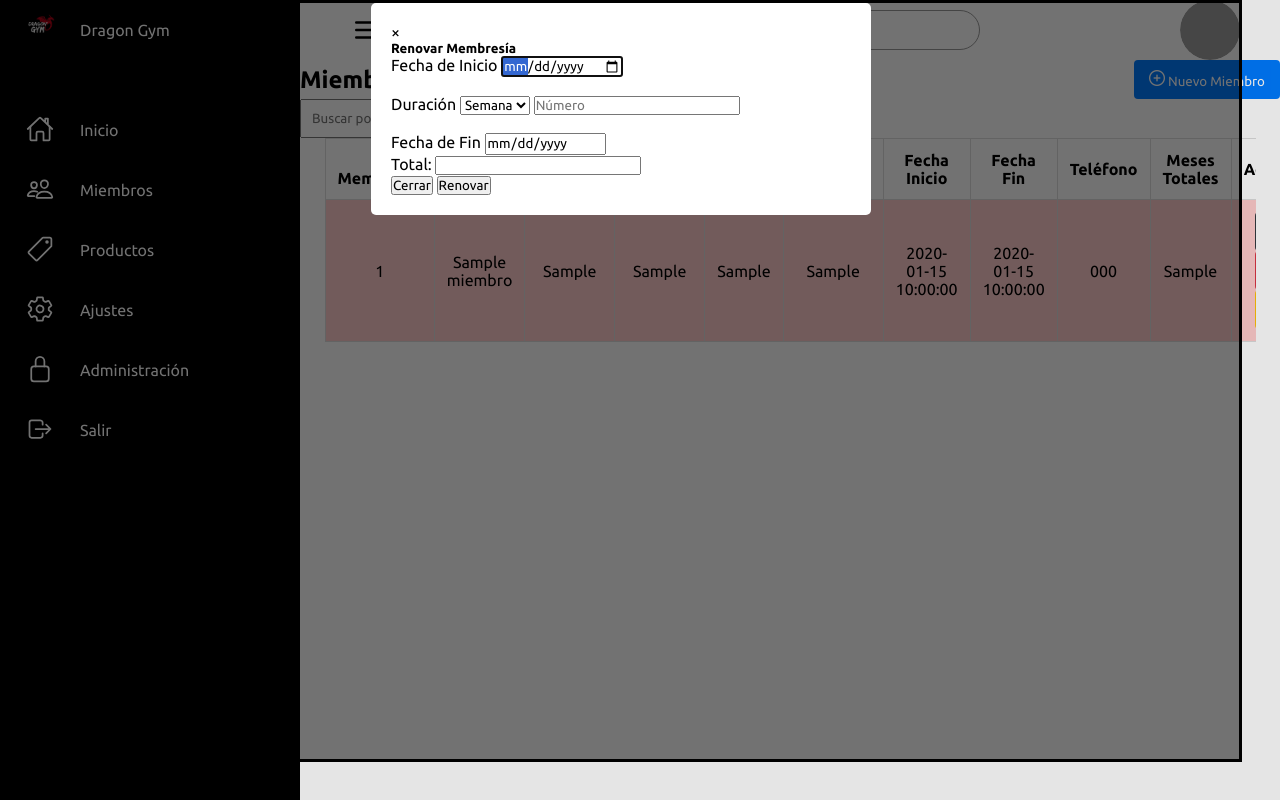
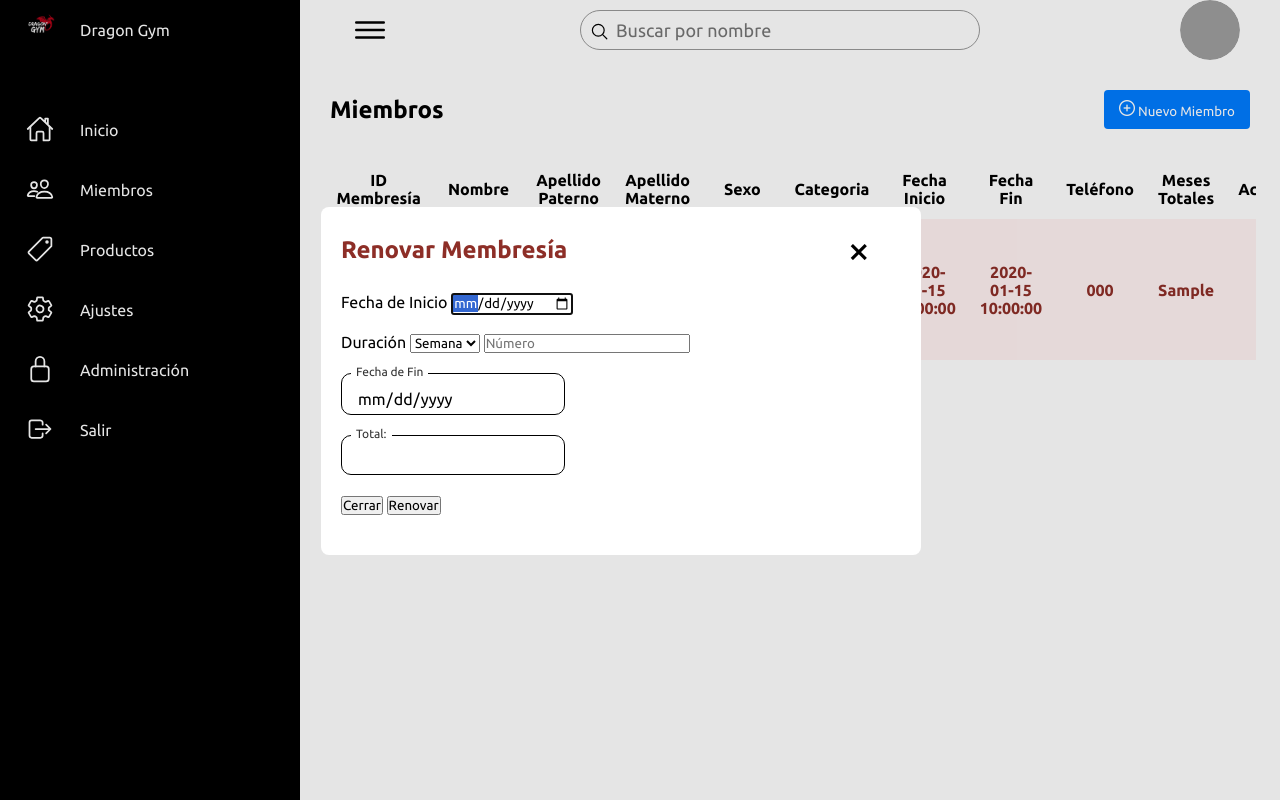
Before and after one commit to ArathCode/DragonGym, a PHP site: page /cliente/Miembros.php in a window 1280 px wide, after a click that opens the changed part. Run offline with PHP 8.4, Linux system fonts and the light colour scheme; tables that the repository leaves empty or names only in its code hold one stand-in row (values such as "Sample post"); grey boxes are pictures that could not be loaded.

Commit message:
Diseño a dialogs de miembros

```diff
--- a/cliente/Miembros.php
+++ b/cliente/Miembros.php
@@ -84,10 +84,12 @@ if (!empty($_POST)) {
                 <ion-icon name="menu-outline"></ion-icon>
             </div>
             <div class="search">
-                <label>
-                    <input type="text" placeholder="Buscar miembro">
-                    <ion-icon name="search-outline"></ion-icon>
-                </label>
+                <form method="GET" action="">
+                    <label>
+                        <input type="text" class="input-control" placeholder="Buscar por nombre" name="search" value="<?php echo $search; ?>">
+                        <ion-icon name="search-outline"></ion-icon>
+                    </label>
+                </form>
             </div>
             <div class="contenedor">
                 <div class="usuario">
@@ -105,12 +107,6 @@ if (!empty($_POST)) {
 
         <?php if (isset($alert)) echo $alert; ?>
 
-        <div class="form-group">
-            <form method="GET" action="">
-                <input type="text" class="input-control" placeholder="Buscar por nombre" name="search" value="<?php echo $search; ?>">
-                <button class="btn-secondary" type="submit">Buscar</button>
-            </form>
-        </div>
 
         <div class="table-container">
             <table class="table">
@@ -182,9 +178,10 @@ if (!empty($_POST)) {
         <dialog id="renovarModal">
             <div class="modal-content">
                 <div class="cierre">
+                <h2>Renovar Membresía</h2>
                     <span class="close" onclick="cerrarModal('renovarModal')">×</span>
                 </div>
-                <h5>Renovar Membresía</h5>
+
                 <form method="POST" action="../servidor/renovar_membresia.php">
                     <input type="hidden" name="id_membresia" id="id_membresia_renovar">
                     <div>
@@ -200,16 +197,15 @@ if (!empty($_POST)) {
                         </select>
                         <input type="number" id="cantidad" name="cantidad" placeholder="Número" oninput="calcularTotal()" required>
                     </div>
-                    <br>
-                    <div>
+                    <div class="input-group">
+                        <input type="date" id="fecha_fin" name="fecha_fin" readonly required>
                         <label>Fecha de Fin</label>
-                        <input type="date" id="fecha_fin" name="fecha_fin" readonly required>
                     </div>
-                    <div>
+                    <div class="input-group">
+                        <input type="text" id="total" name="total" readonly>
                         <label>Total:</label>
-                        <input type="text" id="total" name="total" readonly>
                     </div>
-                    <div>
+                    <div class="input-group">
                         <button type="button" onclick="cerrarModal('renovarModal')">Cerrar</button>
                         <button type="submit">Renovar</button>
                     </div>
@@ -221,38 +217,34 @@ if (!empty($_POST)) {
         <dialog id="exampleModal">
             <div class="modal-content">
                 <div class="cierre">
+                    <h2>Registro de Miembro</h2>
                     <span class="close" onclick="cerrarModal('exampleModal')">×</span>
                 </div>
-                <h5>Registro de Miembro</h5>
+
                 <form method="POST" id="memberForm">
-                    <div>
+                    <div class="input-group">
+                        <input type="text" name="nombre" required>
                         <label>Nombre</label>
-                        <input type="text" name="nombre" required>
                     </div>
-                    <br>
-                    <div>
+                    <div class="input-group">
+                        <input type="text" name="apellido_p" required>
                         <label>Apellido Paterno</label>
-                        <input type="text" name="apellido_p" required>
                     </div>
-                    <br>
-                    <div>
+                    <div class="input-group">
+                        <input type="text" name="apellido_m" required>
                         <label>Apellido Materno</label>
-                        <input type="text" name="apellido_m" required>
                     </div>
-                    <br>
-                    <div>
+                    <div class="">
                         <label>Sexo</label>
                         <select name="sexo" required>
                             <option value="Masculino">Masculino</option>
                             <option value="Femenino">Femenino</option>
                         </select>
                     </div>
-                    <br>
-                    <div>
+                    <div class="input-group">
+                        <input type="text" name="telefono" required>
                         <label>Teléfono</label>
-                        <input type="text" name="telefono" required>
                     </div>
-                    <br>
                     <button type="submit">Agregar Miembro</button>
                 </form>
             </div>
@@ -262,39 +254,35 @@ if (!empty($_POST)) {
         <dialog id="exampleModaledit">
             <div class="modal-content">
                 <div class="cierre">
+                    <h2>Editar Miembro</h2>
                     <span class="close" onclick="cerrarModal('exampleModaledit')">×</span>
                 </div>
-                <h5>Editar Miembro</h5>
+
                 <form method="POST" action="../servidor/editar_miembro.php">
                     <input type="hidden" name="id_membresia" id="id_membresia_edit">
-                    <div>
+                    <div class="input-group">
+                        <input type="text" id="nombre_edit" name="nombre" required>
                         <label>Nombre</label>
-                        <input type="text" id="nombre_edit" name="nombre" required>
                     </div>
-                    <br>
-                    <div>
+                    <div class="input-group">
+                        <input type="text" id="apellido_p_edit" name="apellido_p" required>
                         <label>Apellido Paterno</label>
-                        <input type="text" id="apellido_p_edit" name="apellido_p" required>
                     </div>
-                    <br>
-                    <div>
+                    <div class="input-group">
+                        <input type="text" id="apellido_m_edit" name="apellido_m" required>
                         <label>Apellido Materno</label>
-                        <input type="text" id="apellido_m_edit" name="apellido_m" required>
                     </div>
-                    <br>
-                    <div>
+                    <div class="">
                         <label>Sexo</label>
                         <select id="sexo_edit" name="sexo" required>
                             <option value="Masculino">Masculino</option>
                             <option value="Femenino">Femenino</option>
                         </select>
                     </div>
-                    <br>
-                    <div>
+                    <div class="input-group">
+                        <input type="text" id="telefono_edit" name="telefono" required>
                         <label>Teléfono</label>
-                        <input type="text" id="telefono_edit" name="telefono" required>
                     </div>
-                    <br>
                     <button type="submit">Actualizar Miembro</button>
                 </form>
             </div>
--- a/cliente/css/home.css
+++ b/cliente/css/home.css
@@ -722,7 +722,9 @@ dialog {
 dialog[open] {
   display: flex;
 }
-
+dialog .close{
+  cursor: pointer;
+}
 dialog .modal-content {
   background-color: #fff;
   padding: 20px;
--- a/cliente/css/miembros.css
+++ b/cliente/css/miembros.css
@@ -229,18 +229,14 @@ body {
   object-fit: cover;
 }
 /* Vencifdo y vigente*/
+
 .vencido {
-  background-color: #f8d7da;
-}
-.vigente {
-  background-color: #d4edda;
-}
-.vencido {
-  background-color: rgba(255, 0, 0, 0.2);
+  background-color: #fff1f1;
+  color: var(--red);
 }
 
 .vigente {
-  background-color: rgba(0, 255, 0, 0.2);
+  background-color: #f2fdf0;
 }
 
 
@@ -252,16 +248,41 @@ body {
   vertical-align: middle;
 }
 
+/* Tablas */
+.table-container {
+  overflow-x: auto;
+  width: 95%;
+  margin: auto;
+}
+
 .table {
+  width: 100%;
+  border-collapse: collapse;
   text-align: center;
 }
 
+.table th, .table td {
+  padding: 12px;
+  font-weight: 600;
+
+}
+.table tr{
+  border-bottom: 1px solid rgba(0, 0, 0, 0.1);
+}
+.table tr:last-child{
+  border-bottom: none;
+}
+
+.table tr td:last-child{
+  text-align: end;
+}
 /* Cambios quitando bootstrap*/
 
 /* Container styles */
 .header-actions {
   display: flex;
   justify-content: space-between;
+  padding: 30px 30px;
   align-items: center;
 }
 
@@ -291,39 +312,97 @@ body {
   margin-right: 10px;
 }
 
-/* Table styles */
-.table-container {
-  overflow-x: auto;
-  width: 95%;
-  margin: auto;
-}
 
-.table {
-  width: 100%;
-  border-collapse: collapse;
-}
-
-.table th, .table td {
-  padding: 12px;
-  border: 1px solid #ddd;
-}
-
-/* Modal styles */
+/* Modales */
 dialog {
   position: fixed;
+  z-index: 9999;
+  left: 0;
   top: 0;
-  left: 0;
+  bottom: 0;
+  right: 0;
   width: 100%;
   height: 100%;
-  background: rgba(0, 0, 0, 0.5);
+  background-color: rgba(0, 0, 0, 0);
+  border: none;
+  align-items: center;
+  justify-content: center;
+  margin: 0;
+  padding: 0;
+  box-shadow: none;
+}
+dialog[open] {
+  display: flex;
 }
 
 dialog .modal-content {
-  background: white;
-  margin: auto;
+  background-color: #fff;
   padding: 20px;
-  max-width: 500px;
-  border-radius: 5px;
+  border: none;
+  width: 80%;
+  max-width: 600px;
+  border-radius: 8px;
+}
+.modal-content .cierre{
+  width: 100%;
+  cursor: pointer;
+  display: flex;
+  align-items: center;
+  gap: 50%;
+  margin-bottom: 20px;
+}
+.cierre span{
+  font-size: 40px;
+}
+.cierre h2{
+  display: inline-block;
+}
+dialog h2 {
+  color: var(--red);
+}
+
+dialog .input-group {
+  position: relative;
+  margin: 20px 0;
+}
+/* Inputs de los dialogs */
+.input-group {
+  position: relative;
+  width: 40%;
+  margin-bottom: 10px;
+  margin-top: 10px;
+}
+
+.input-group label {
+  position: absolute;
+  top: 50%;
+  left: 15px;
+  transform: translateY(-50%);
+  font-size: 16px;
+  color: #555;
+  padding: 0 5px;
+  pointer-events: none;
+  transition: 0.2s ease;
+  background-color: white;
+}
+
+.input-group input {
+  width: 100%;
+  padding: 15px 10px 5px 15px;
+  border: 1.2px solid black;
+  border-radius: 10px;
+  outline: none;
+  font-size: 16px;
+}
+
+.input-group input:focus ~ label,
+.input-group input:not(:placeholder-shown) ~ label {
+  top: -8px;
+  left: 10px;
+  font-size: 12px;
+  color: #333;
+  padding: 0 5px;
+  transform: none;
 }
 
 /* ======== Media Queries para pantallas pequeñas ======== */
```
